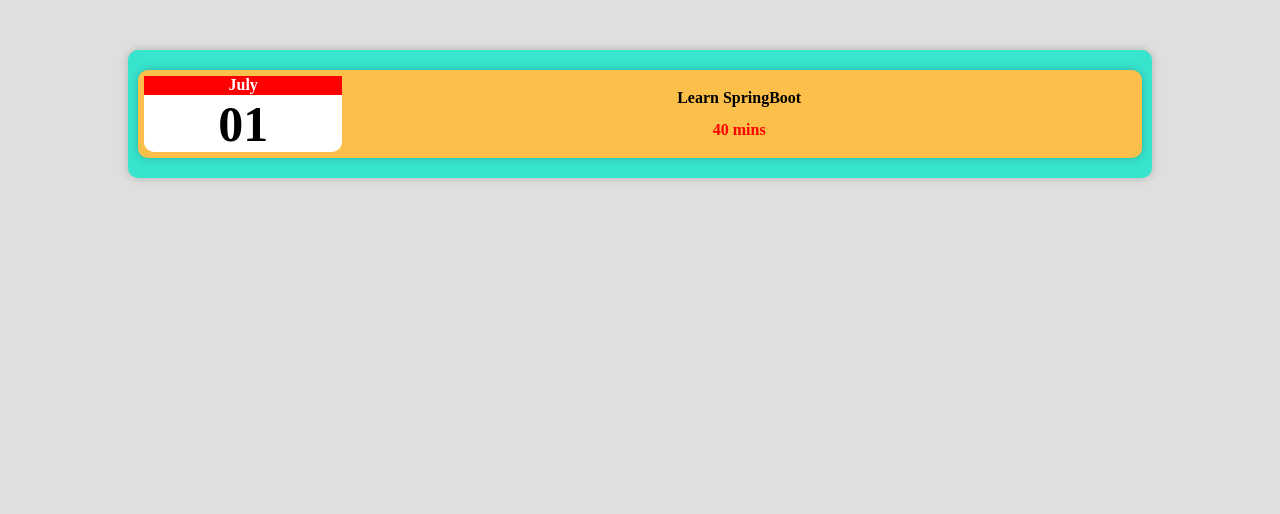
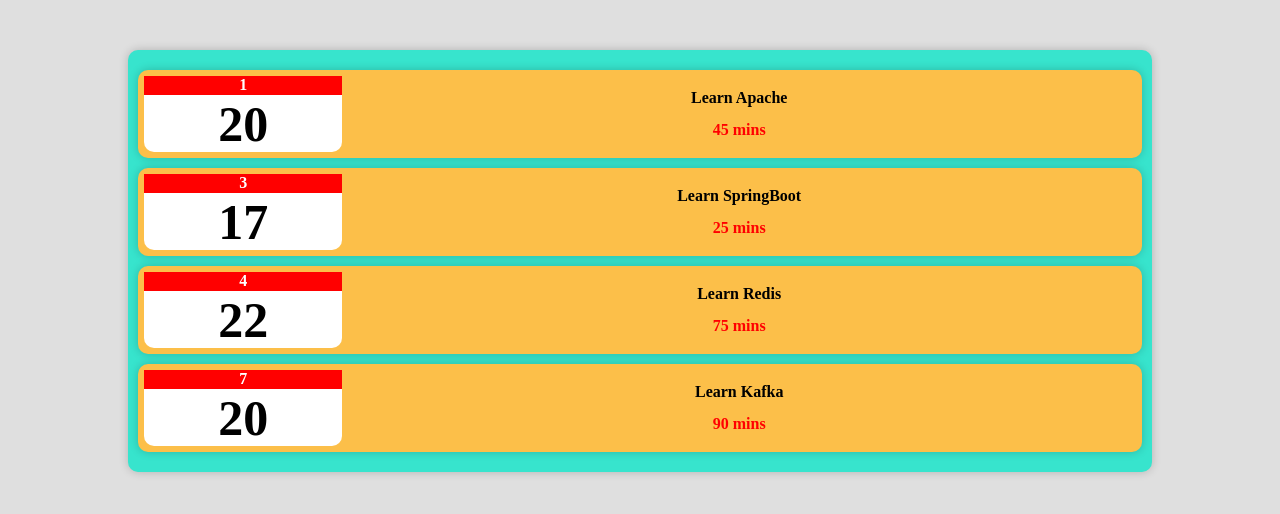
Before and after one commit to showkawa/react18-ZeroToOne, a JavaScript app in the folder react02/: page / in a window 1280 px wide. Shown: the top 514 px of the page. Built offline with nearby package versions, Linux system fonts and the light colour scheme.

Commit message:
react props

```diff
--- a/react02/src/Components/learnLogs/LearnLogs.js
+++ b/react02/src/Components/learnLogs/LearnLogs.js
@@ -2,7 +2,36 @@
 import './LearnLogs.css';
 
 const LearnLogs = () => {
-    return <LogsItem/>;
+
+    const itemList = [
+        {
+            id: 100001,
+            date: new Date(2022, 1, 20, 18, 20),
+            desc: 'Learn Apache',
+            time: '45 mins'
+        },
+        {
+            id: 10002,
+            date: new Date(2022, 3, 17, 18, 20),
+            desc: 'Learn SpringBoot',
+            time: '25 mins'
+        },
+        {
+            id: 100003,
+            date: new Date(2022, 4, 22, 18, 20),
+            desc: 'Learn Redis',
+            time: '75 mins'
+        },
+        {
+            id: 100005,
+            date: new Date(2022, 7, 20, 18, 20),
+            desc: 'Learn Kafka',
+            time: '90 mins'
+        }
+    ];
+
+    const itemData = itemList.map(item => <LogsItem key={item.id} date={item.date} desc={item.desc} time={item.time} />);
+    return itemData;
 };
 
 export default LearnLogs;
--- a/react02/src/Components/learnLogs/logsItem/LogsItem.js
+++ b/react02/src/Components/learnLogs/logsItem/LogsItem.js
@@ -1,14 +1,15 @@
 import Date from './date/Date';
 import './LogsItem.css';
 
-const LogsItem = () => {
+const LogsItem = (props) => {
+    console.log(props);
     return <div className="item">
-        <Date />
+        <Date date={props.date}/>
         <div className="content">
             <h2 className="desc">
-                Learn SpringBoot
+                {props.desc}
             </h2>
-            <div className="time">40 mins</div>
+            <div className="time">{props.time}</div>
         </div>
     </div>;
 };
--- a/react02/src/Components/learnLogs/logsItem/date/Date.js
+++ b/react02/src/Components/learnLogs/logsItem/date/Date.js
@@ -1,9 +1,11 @@
 import './Date.css';
 
-const Date = () => {
+const Date = (props) => {
+    const m = props.date.getMonth();
+    const d = props.date.getDate();
     return <div className="date">
-        <div className="month">July</div>
-        <div className="day">01</div>
+        <div className="month">{m}</div>
+        <div className="day">{d}</div>
     </div>;
 };
 
```
Also changed, not shown: 1 other file (tests, documents, lock files or other folders).
